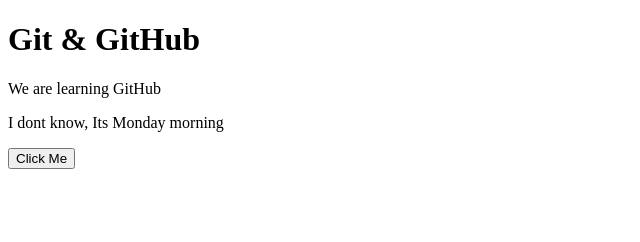
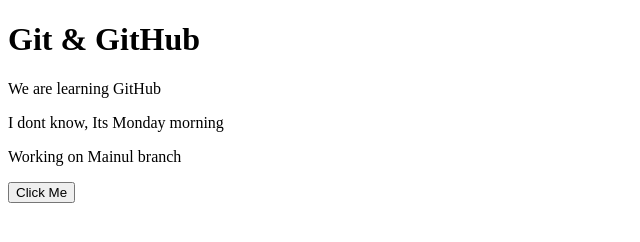
Before and after one commit to adtyler11/CSET22, a plain HTML site: page index.html in a window 1280 px wide. Shown: the whole page, without its empty margins (0-640 px from the left). Drawn offline with Linux system fonts and the light colour scheme.

Commit message:
added para about mainul

```diff
--- a/index.html
+++ b/index.html
@@ -13,6 +13,8 @@
 
     <p>I dont know, Its Monday morning</p>
 
+    <p>Working on Mainul branch</p>
+
     <button>Click Me</button>
 
 </body>
```
